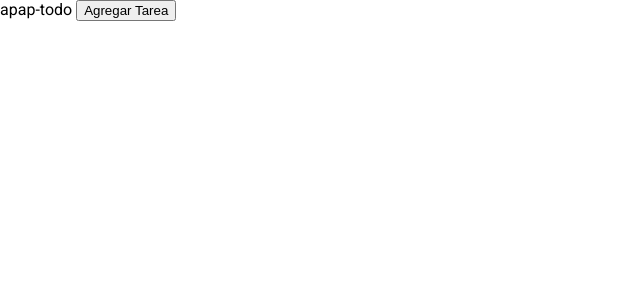
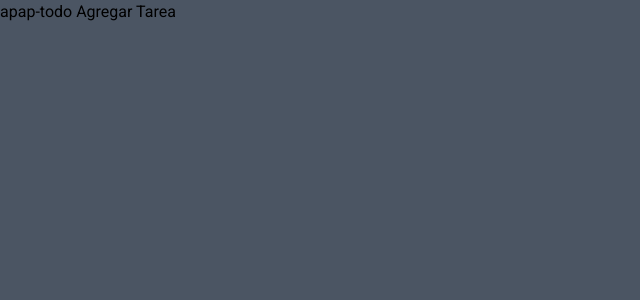
Before and after one commit to xryan0512/tasksCRUD, an Angular app: page / in a window 1280 px wide. Shown: the top 300 px of the page, without its empty margins (0-640 px from the left). Built offline with nearby package versions, Linux system fonts and the light colour scheme.

Commit message:
Add tailwind

```diff
--- a/package.json
+++ b/package.json
@@ -29,12 +29,15 @@
     "@angular/cli": "~15.1.1",
     "@angular/compiler-cli": "^15.1.0",
     "@types/jasmine": "~4.3.0",
+    "autoprefixer": "^10.4.18",
     "jasmine-core": "~4.5.0",
     "karma": "~6.4.0",
     "karma-chrome-launcher": "~3.1.0",
     "karma-coverage": "~2.2.0",
     "karma-jasmine": "~5.1.0",
     "karma-jasmine-html-reporter": "~2.0.0",
+    "postcss": "^8.4.35",
+    "tailwindcss": "^3.4.1",
     "typescript": "~4.9.4"
   }
 }
--- a/src/styles.css
+++ b/src/styles.css
@@ -1,3 +1,7 @@
 /* You can add global styles to this file, and also import other style files */
+@tailwind base;
+@tailwind components;
+@tailwind utilities;
 html, body { height: 100%; }
-body { margin: 0; font-family: Roboto, "Helvetica Neue", sans-serif; }
+body { margin: 0; font-family: Roboto, "Helvetica Neue", sans-serif;
+    background-color: #4b5563;}
--- /dev/null
+++ b/tailwind.config.js
@@ -0,0 +1,8 @@
+/** @type {import('tailwindcss').Config} */
+module.exports = {
+  content: ["./src/**/*.{html,ts}"],
+  theme: {
+    extend: {},
+  },
+  plugins: [],
+};
```
Also changed, not shown: 1 other file (tests, documents, lock files or other folders).
